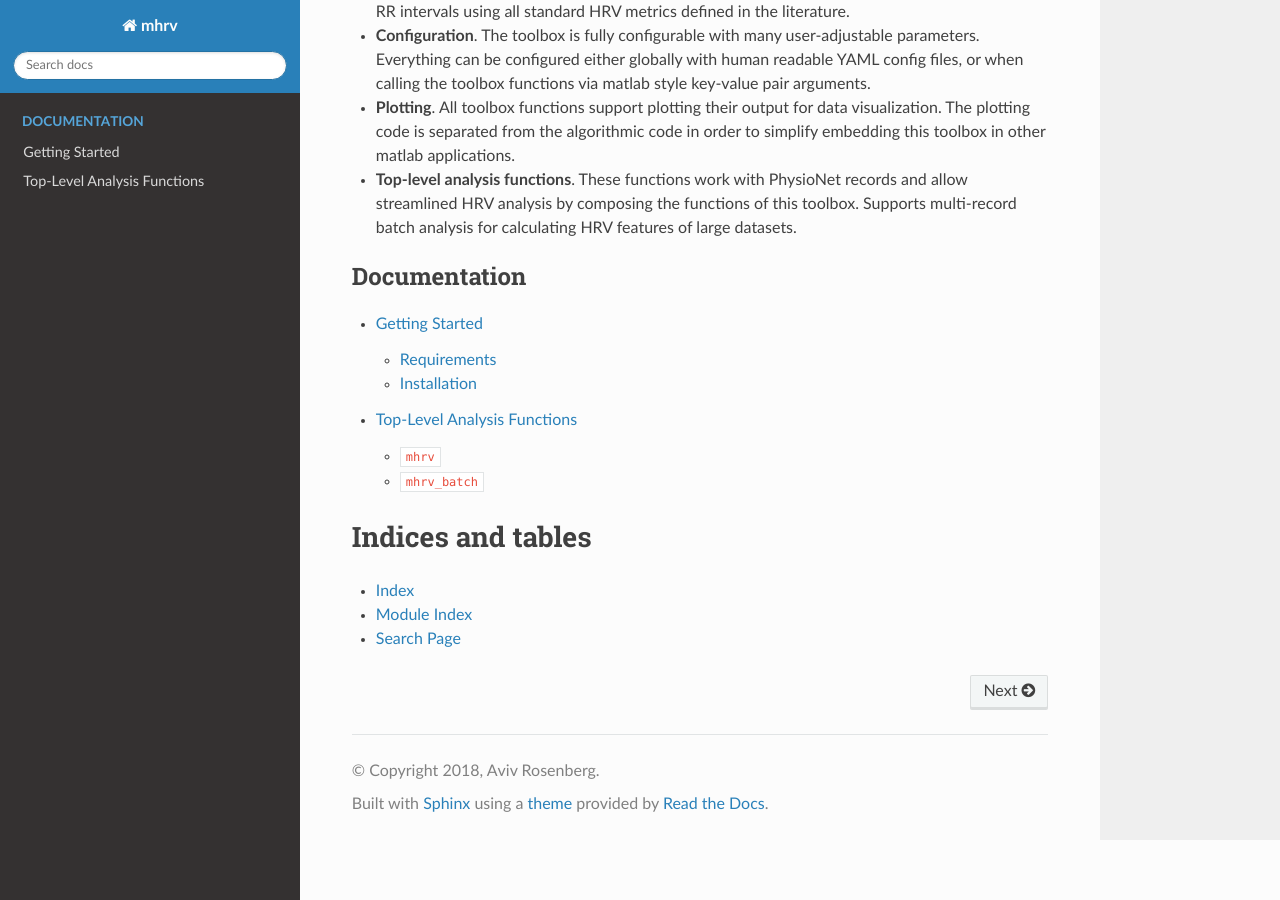
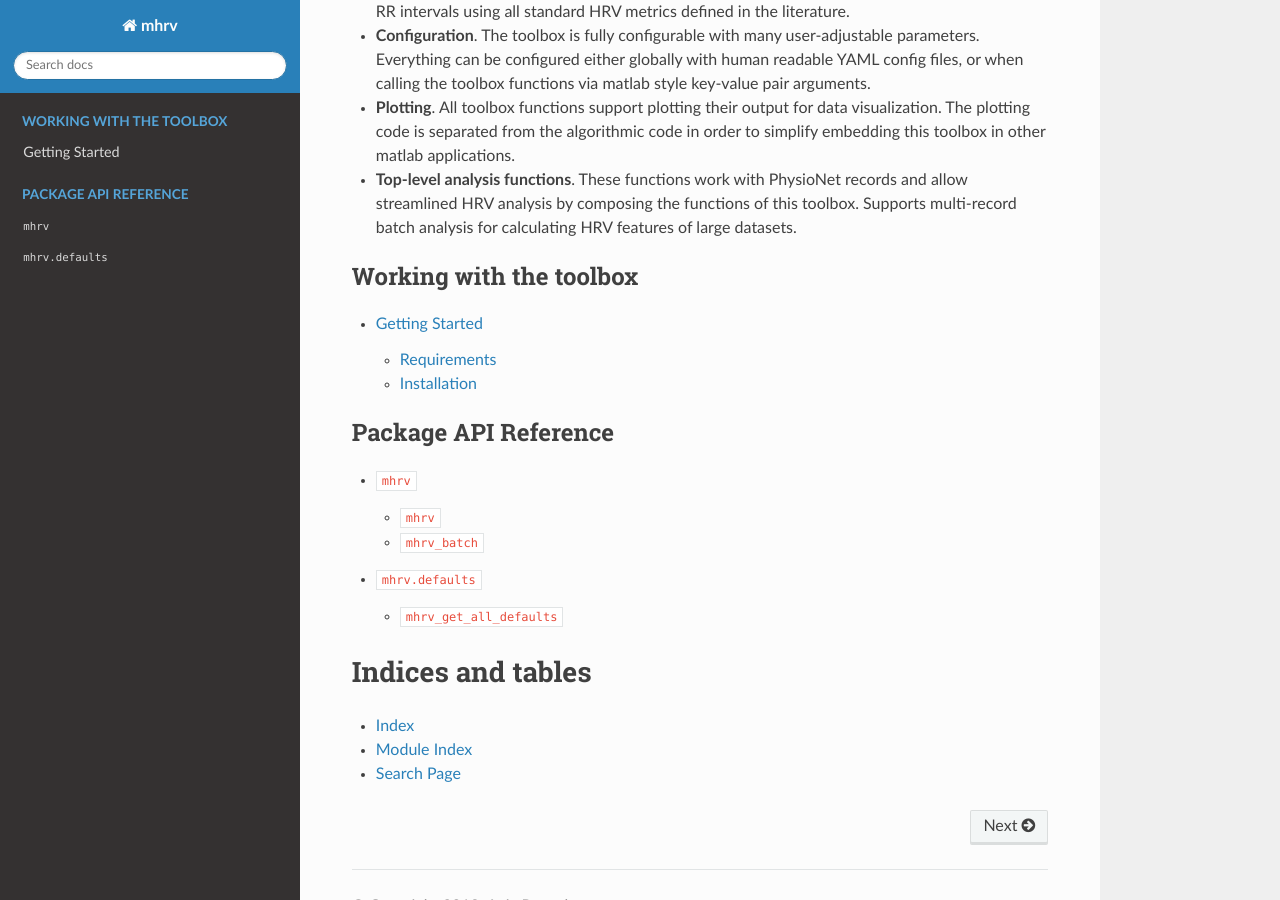
Before and after one commit to physiozoo/mhrv, a Sphinx documentation site: the page built from docs/index.rst, in a window 1280 px wide and 900 px high, scrolled down 457 px. Built offline with Sphinx 7.4.7 and the Read the Docs theme 2.0.0, drawn with Linux system fonts in a browser that asks for light colours.

Commit message:
docs: Split into user documentation and API reference

```diff
--- a/docs/index.rst
+++ b/docs/index.rst
@@ -10,10 +10,16 @@ mhrv
 
 .. toctree::
    :maxdepth: 2
-   :caption: Documentation
+   :caption: Working with the toolbox
 
    sections/getting_started.md
-   sections/src.rst
+
+.. toctree::
+   :maxdepth: 2
+   :caption: Package API Reference
+
+   sections/mhrv.rst
+   sections/mhrv.defaults.rst
 
 Indices and tables
 ==================
--- /dev/null
+++ b/docs/sections/mhrv.defaults.rst
@@ -0,0 +1,8 @@
+.. automodule:: mhrv.defaults
+
+:mod:`mhrv.defaults`
+========
+
+:func:`mhrv_get_all_defaults`
+-----------------------------
+.. autofunction:: mhrv_get_all_defaults
--- a/docs/sections/src.rst
+++ b/docs/sections/mhrv.rst
@@ -1,21 +1,17 @@
-Top-Level Analysis Functions
-============================
+.. automodule:: mhrv
 
-.. automodule:: src
+:mod:`mhrv`
+===========
 
-The top level analysis functions in :mod:`src` can be used as a command-based
+The top level analysis functions in :mod:`mhrv` can be used as a command-based
 user interface to the toolbox. The :func:`mhrv` and :func:`mhrv_batch` functions
 allow analysis of both ECG and R-peak annotation files in WFDB format and return
 all HRV metrics supported by the toolbox.
 
-.. rubric:: Functions
-
-``mhrv``
+:func:`mhrv`
 --------
-
 .. autofunction:: mhrv
 
-``mhrv_batch``
+:func:`mhrv_batch`
 --------------
-
 .. autofunction:: mhrv_batch
```
